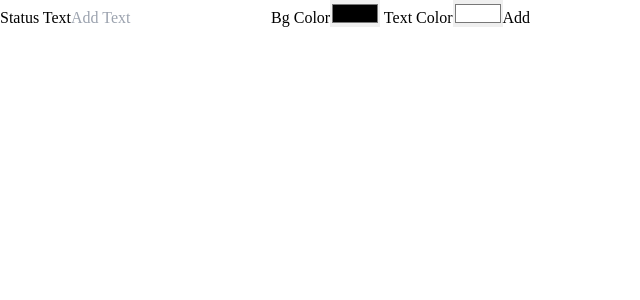
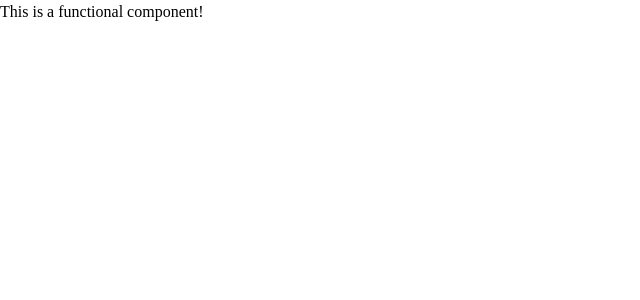
Before and after one commit to Najeeb93/React-Assign-1, a React (Vite) app: page / in a window 1280 px wide. Shown: the top 300 px of the page, without its empty margins (0-640 px from the left). Built offline with nearby package versions, Linux system fonts and the light colour scheme.

Commit message:
commit to upload

```diff
--- a/src/App.jsx
+++ b/src/App.jsx
@@ -5,12 +5,14 @@ import './App.css'
 import Container from './Container.jsx';
 import Simple from './assets/Components/Simple.jsx';
 import StatusCard from './assets/Components/StatusCard.jsx';
+
+
 function App() {
-
+const [msg, setMsg] = useState('This is a functional component!')
   return (
 
   <>
-  <StatusCard/>
+  <h1>{msg}</h1>
   </>
   )
 }
```
